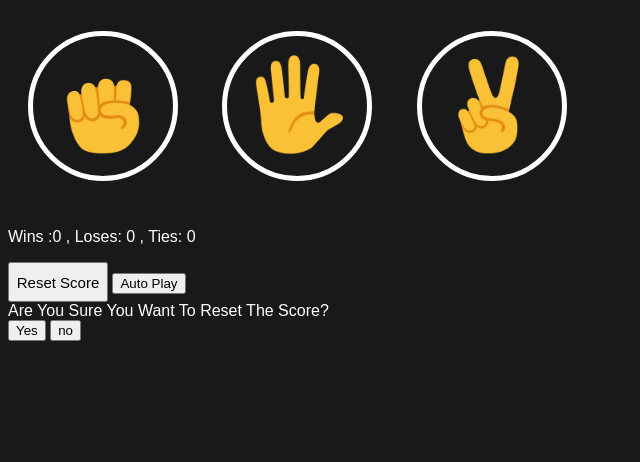
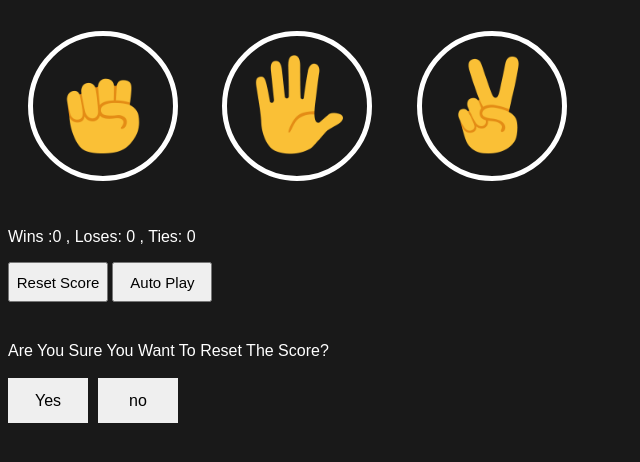
Before and after one commit to Anas-en/rock-paper-scissors-game, a plain HTML site: page index.html in a window 1280 px wide. Both pictures are taken after a click on the button "Reset Score". Shown: the part 90-552 px from the top of the page, without its empty margins (0-640 px from the left). Drawn offline with Linux system fonts and the light colour scheme.

Commit message:
Update styles.css

```diff
--- a/styles.css
+++ b/styles.css
@@ -22,7 +22,7 @@ body{
     font-size: 27px;
     font-weight: bold;
 }
-.reset{
+.reset,.autoplay{
     height: 40px;
     width:100px;
     font-family: Arial, Helvetica, sans-serif;
@@ -34,3 +34,20 @@ body{
     font-family: Arial, Helvetica, sans-serif;
     font-size: medium;
 }
+.messageforreset{
+    margin-top: 40px;
+    margin-bottom: 18px;
+}
+.yes-no{
+    display: flex;
+    flex-direction: row;
+    gap: 10px;
+}
+.js-button-resetyes,.js-button-resetno{
+    height: 45px;
+    width: 80px;
+    border: none;
+    color: black;
+    font-family: Arial, Helvetica, sans-serif;
+    font-size:medium;
+}
```
